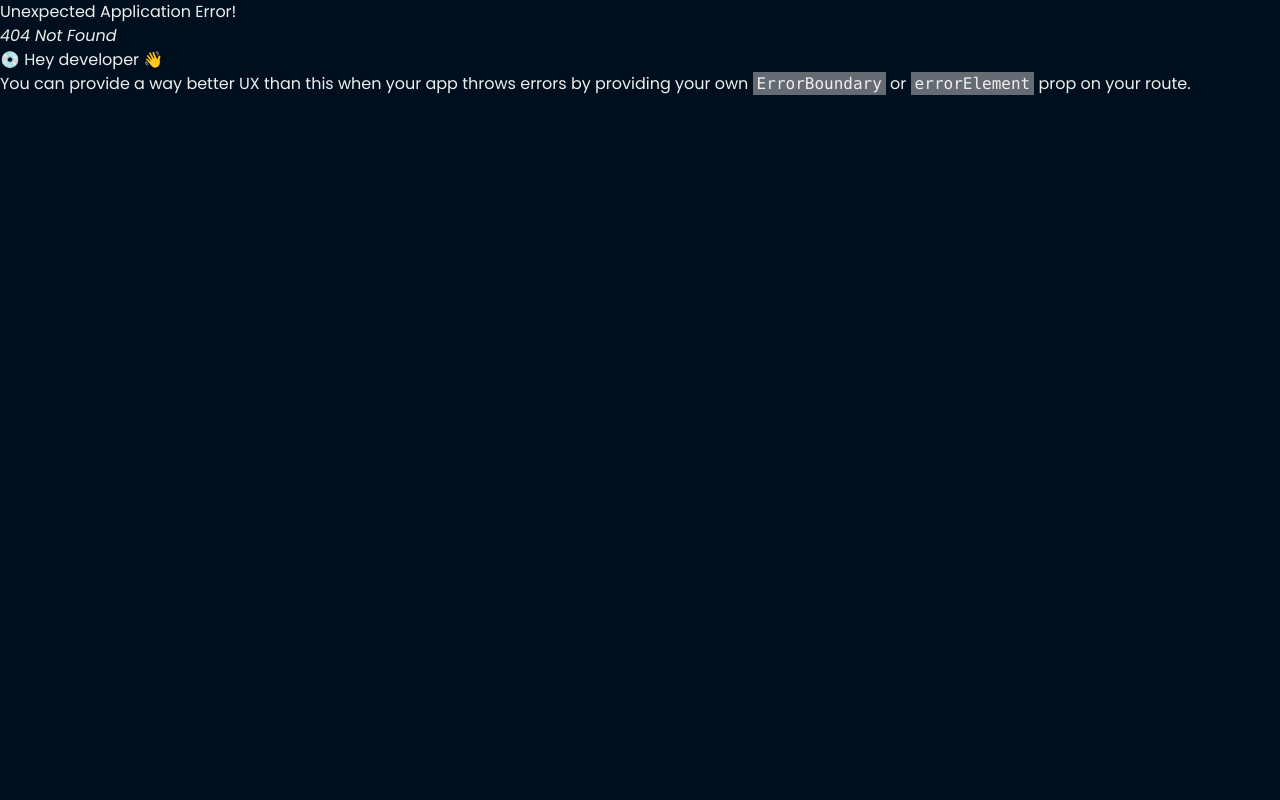
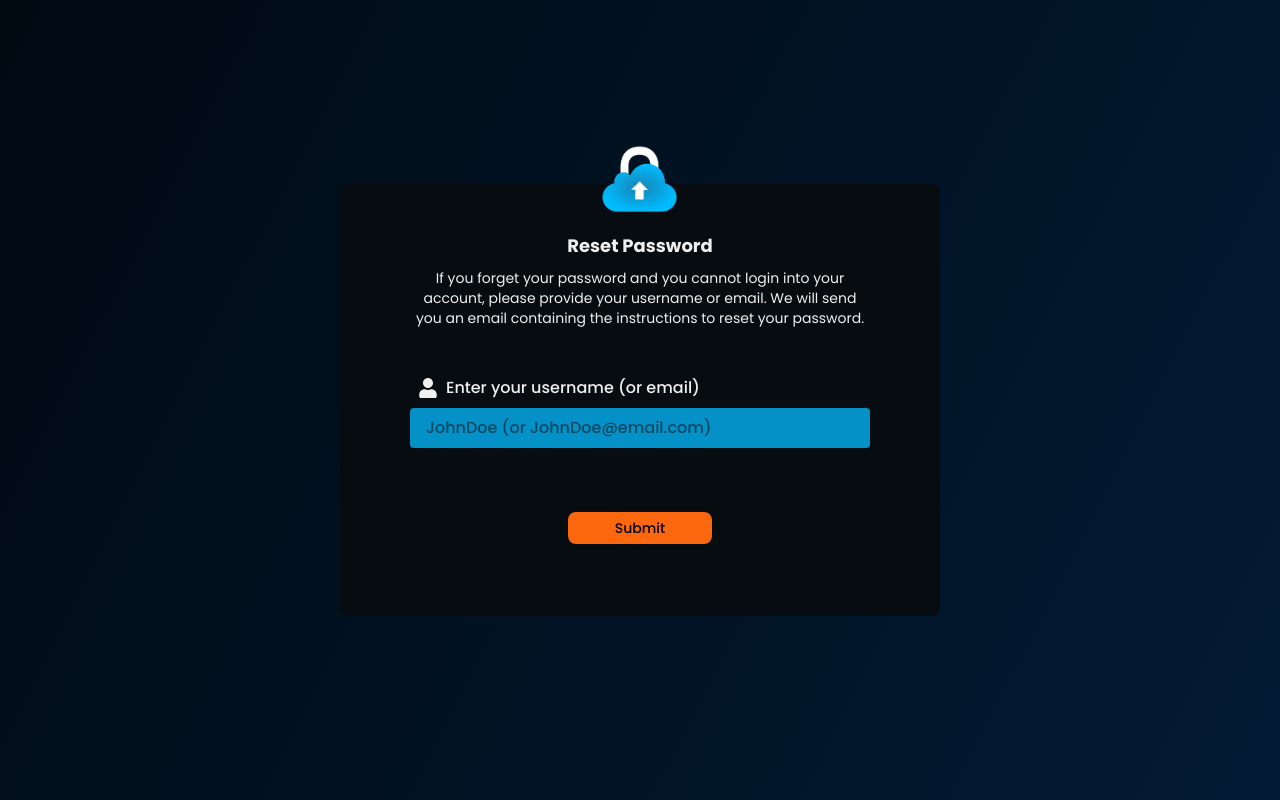
Before and after one commit to SaeedAlian/megavault, a React (Vite) app: page /forgot-password in a window 1280 px wide. Before the commit this address had no page. Built offline with nearby package versions, Linux system fonts and the light colour scheme.

Commit message:
feat: add reset password pages

```diff
--- /dev/null
+++ b/src/pages/forgot-password.tsx
@@ -0,0 +1,71 @@
+import { FormEventHandler, useState } from "react";
+import { FaUser } from "react-icons/fa";
+
+import logo from "../assets/images/logo.webp";
+
+import { Button, Input } from "../components/ui";
+
+type FormData = {
+  username: string;
+};
+
+function ForgotPassword() {
+  const [formData, setFormData] = useState<FormData>({} as FormData);
+
+  const onChangeData = (name: string, value: string | number | boolean) => {
+    setFormData((prev) => ({ ...prev, [name]: value }));
+  };
+
+  const onSubmit: FormEventHandler<HTMLFormElement> = async (e) => {
+    e.preventDefault();
+    console.log(formData);
+  };
+
+  return (
+    <div className="min-h-screen w-screen bg-home-background flex flex-col items-center justify-center py-16 max-md:py-0">
+      <div className="flex flex-col bg-popover items-center px-6 pt-12 pb-6 w-full max-w-[600px] relative rounded-lg max-md:max-w-full max-md:min-h-screen">
+        <form
+          onSubmit={onSubmit}
+          className="max-w-[460px] w-full flex flex-col items-center"
+        >
+          <img
+            className="w-20 absolute -top-10 left-[50%] translate-x-[-50%] max-md:static max-md:translate-x-0 max-md:mb-3"
+            src={logo}
+            alt="MegaVault"
+          />
+          <h1 className="text-center text-lg font-bold mb-2">Reset Password</h1>
+          <p className="mb-12 text-center text-sm">
+            If you forget your password and you cannot login into your account,
+            please provide your username or email. We will send you an email
+            containing the instructions to reset your password.
+          </p>
+
+          <Input
+            required
+            autoFocus
+            label="Enter your username (or email)"
+            type="text"
+            variant="contained-primary"
+            placeholder="JohnDoe (or JohnDoe@email.com)"
+            Icon={FaUser}
+            containerClassName="mb-16 w-full"
+            name="username"
+            onChange={(e) => {
+              onChangeData(e.target.name, e.target.value);
+            }}
+          />
+
+          <Button
+            variant="contained-accent"
+            className="w-full max-w-36 self-center mb-12"
+            type="submit"
+          >
+            Submit
+          </Button>
+        </form>
+      </div>
+    </div>
+  );
+}
+
+export default ForgotPassword;
--- /dev/null
+++ b/src/pages/reset-password-success.tsx
@@ -0,0 +1,45 @@
+import { useEffect, useState } from "react";
+import { useNavigate, useSearchParams } from "react-router-dom";
+
+import { Button } from "../components/ui";
+
+import icon from "../assets/svgs/reset-password-success.svg";
+
+function ResetPasswordSuccess() {
+  const navigate = useNavigate();
+  const [searchParams] = useSearchParams();
+  const [token, setToken] = useState<string>("");
+
+  useEffect(() => {
+    const token = searchParams.get("token");
+
+    if (token == null || token.length === 0) {
+      navigate("/");
+    }
+
+    setToken(searchParams.get("token") ?? "");
+  }, []);
+
+  useEffect(() => {
+    console.log(token);
+  }, [token]);
+
+  return (
+    <div className="min-h-screen w-screen bg-home-background flex flex-col items-center">
+      <div className="flex flex-col items-center w-full justify-center px-4 pt-12 pb-24 min-h-screen max-w-[900px]">
+        <img src={icon} alt="successful register" className="w-32 mb-6" />
+        <h1 className="font-bold text-2xl text-center mb-4">
+          Your password has been changed successfully.
+        </h1>
+        <p className="text-center font-normal text-lg mb-16">
+          Now you can login into your account with the new password.
+        </p>
+        <Button asLink variant="contained-accent" size="lg" linkHref="/login">
+          Back To Login Page
+        </Button>
+      </div>
+    </div>
+  );
+}
+
+export default ResetPasswordSuccess;
--- /dev/null
+++ b/src/pages/reset-password.tsx
@@ -0,0 +1,106 @@
+import { FormEventHandler, useEffect, useState } from "react";
+import { useNavigate, useSearchParams } from "react-router-dom";
+import { MdOutlinePassword } from "react-icons/md";
+import { RiLockPasswordFill } from "react-icons/ri";
+
+import { Button, Input } from "../components/ui";
+
+import logo from "../assets/images/logo.webp";
+
+type FormData = {
+  password: string;
+  confirmPassword: string;
+};
+
+function ResetPassword() {
+  const [formData, setFormData] = useState<FormData>({} as FormData);
+
+  const navigate = useNavigate();
+  const [searchParams] = useSearchParams();
+  const [token, setToken] = useState<string>("");
+
+  const onChangeData = (name: string, value: string | number | boolean) => {
+    setFormData((prev) => ({ ...prev, [name]: value }));
+  };
+
+  const onSubmit: FormEventHandler<HTMLFormElement> = async (e) => {
+    e.preventDefault();
+    console.log(formData);
+  };
+
+  useEffect(() => {
+    const token = searchParams.get("token");
+
+    if (token == null || token.length === 0) {
+      navigate("/");
+    }
+
+    setToken(searchParams.get("token") ?? "");
+  }, []);
+
+  useEffect(() => {
+    console.log(token);
+  }, [token]);
+
+  return (
+    <div className="min-h-screen w-screen bg-home-background flex flex-col items-center justify-center py-16 max-md:py-0">
+      <div className="flex flex-col bg-popover items-center px-6 pt-12 pb-6 w-full max-w-[600px] relative rounded-lg max-md:max-w-full max-md:min-h-screen">
+        <form
+          onSubmit={onSubmit}
+          className="max-w-[460px] w-full flex flex-col items-center"
+        >
+          <img
+            className="w-20 absolute -top-10 left-[50%] translate-x-[-50%] max-md:static max-md:translate-x-0 max-md:mb-3"
+            src={logo}
+            alt="MegaVault"
+          />
+          <h1 className="text-center text-lg font-bold mb-2">Reset Password</h1>
+          <p className="mb-12 text-center text-sm">
+            Enter your new password down below.
+          </p>
+
+          <Input
+            required
+            autoFocus
+            label="Password"
+            type="password"
+            variant="contained-primary"
+            placeholder="***********"
+            containerClassName="mb-6 w-full"
+            name="password"
+            Icon={RiLockPasswordFill}
+            value={formData.password}
+            onChange={(e) => {
+              onChangeData(e.target.name, e.target.value);
+            }}
+          />
+
+          <Input
+            required
+            label="Confirm Password"
+            type="password"
+            variant="contained-primary"
+            placeholder="***********"
+            containerClassName="mb-12 w-full"
+            name="confirmPassword"
+            Icon={MdOutlinePassword}
+            value={formData.confirmPassword}
+            onChange={(e) => {
+              onChangeData(e.target.name, e.target.value);
+            }}
+          />
+
+          <Button
+            variant="contained-accent"
+            className="w-full max-w-36 self-center mb-12"
+            type="submit"
+          >
+            Submit
+          </Button>
+        </form>
+      </div>
+    </div>
+  );
+}
+
+export default ResetPassword;
```
Also changed, not shown: src/App.tsx (+15 -0 lines), src/assets/svgs/reset-password-success.svg (added).
